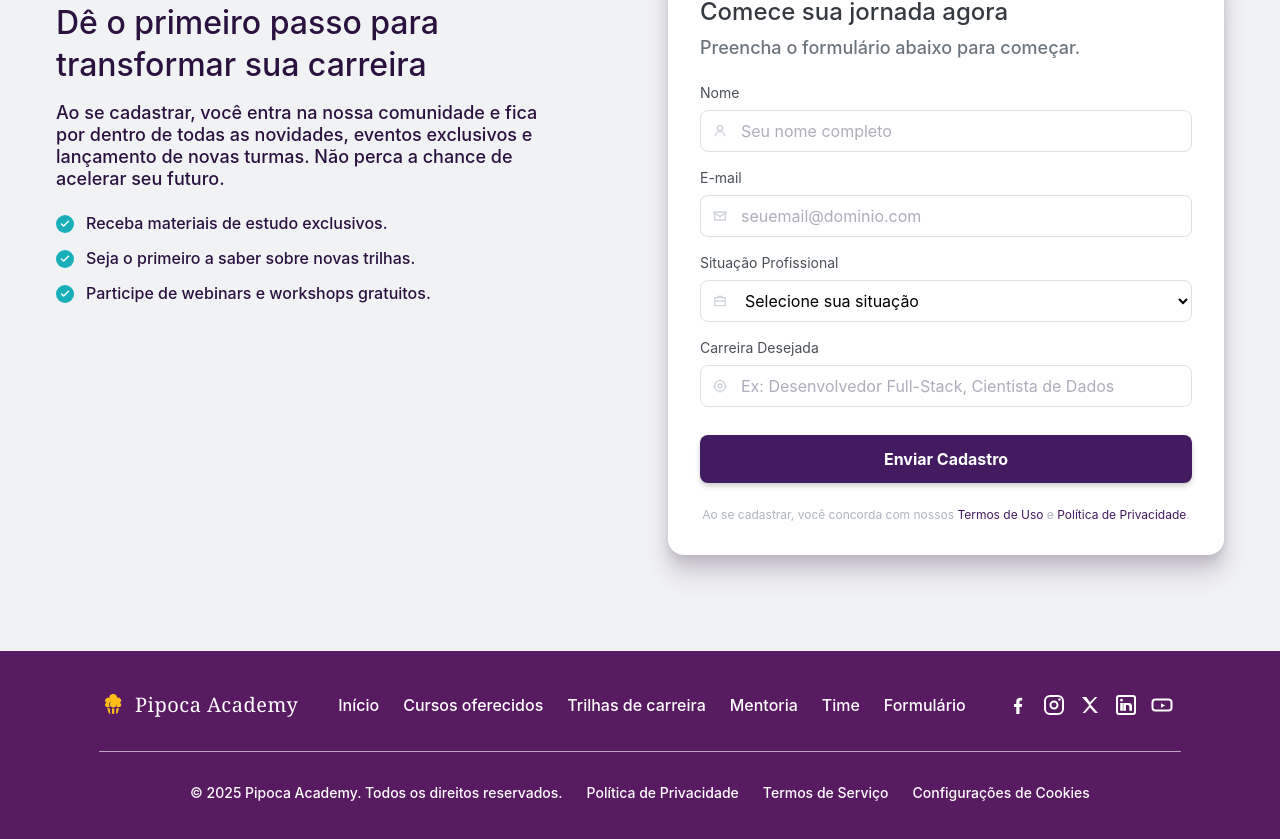
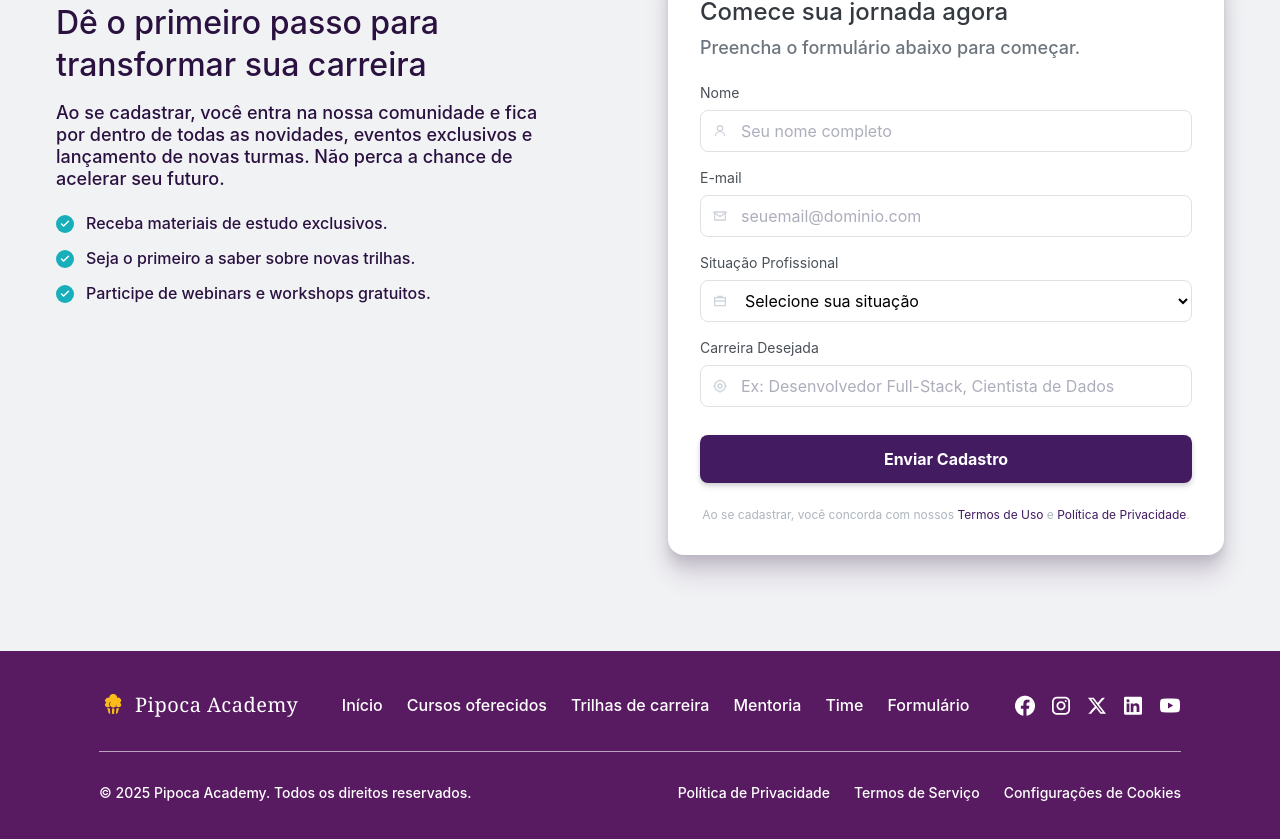
Before and after one commit to PipocaEU/home-react, a React (Vite) app: page / in a window 1280 px wide. Shown: the part 6674-7513 px from the top of the page. Built offline with nearby package versions, Linux system fonts and the light colour scheme.

Commit message:
chore:import social icons

```diff
--- a/src/components/SiteFooter.tsx
+++ b/src/components/SiteFooter.tsx
@@ -1,5 +1,10 @@
 // SiteFooter.tsx
 import React from "react";
+import instagramIcon from "../assets/instagramicon.png";
+import youtubeIcon from "../assets/youtubeicon.png";
+import linkedinIcon from "../assets/linkedinicon.png";
+import xIcon from "../assets/xicon.png";
+import facebookIcon from "../assets/facebookIcon.png";
 
 interface BrandProps {
   brandName?: string;
@@ -57,9 +62,9 @@ export default function SiteFooter({
 }: SiteFooterProps) {
   return (
     <footer className="w-full bg-[#581B61] text-white">
-      <div className="mx-auto max-w-[1130px] px-6 py-10 flex flex-col justify-between flex-wrap gap-8">
+      <div className=" mx-auto max-w-[1130px] px-6 py-10 flex flex-col  justify-between flex-wrap gap-8">
         {/* Top row */}
-        <div className="flex items-center gap-x-10 gap-y-6">
+        <div className="flex flex-col items-center sm:flex-row sm:items-center sm:justify-between gap-x-10 gap-y-6">
           <Brand brandName={brandName} logoSrc={logoSrc} />
 
           <nav
@@ -121,12 +126,12 @@ export default function SiteFooter({
         <hr className="w-full border-t border-white/60" />
 
         {/* Bottom row */}
-        <div className="flex flex-wrap items-start justify-center gap-6 text-sm font-medium leading-[17px]">
+        <div className="flex flex-col  justify-center sm:flex-row sm:items-center sm:justify-between gap-6 text-sm font-medium leading-[17px]">
           <span className="text-center">
             © 2025 Pipoca Academy. Todos os direitos reservados.
           </span>
 
-          <div className="flex flex-wrap items-center gap-6">
+          <div className="flex flex-col items-center gap-6 sm:flex-row ">
             <a
               className="hover:underline underline-offset-4"
               href={policies.privacidade}
@@ -200,79 +205,84 @@ function Brand({ brandName = "Pipoca Academy", logoSrc }: BrandProps) {
 /* Icons: minimal inline SVGs to evitar dependências */
 function FacebookIcon() {
   return (
-    <svg viewBox="0 0 24 24" className="w-6 h-6" fill="none">
-      <path
-        d="M13.5 21v-7h2.3l.4-3h-2.7V9.1c0-.9.3-1.5 1.7-1.5h1V4.9c-.3 0-1.2-.1-2.2-.1-2.2 0-3.7 1.3-3.7 3.8V11H8v3h2.3v7h3.2z"
-        fill="currentColor"
-      />
-    </svg>
+    // <svg viewBox="0 0 24 24" className="w-6 h-6" fill="none">
+    //   <path
+    //     d="M13.5 21v-7h2.3l.4-3h-2.7V9.1c0-.9.3-1.5 1.7-1.5h1V4.9c-.3 0-1.2-.1-2.2-.1-2.2 0-3.7 1.3-3.7 3.8V11H8v3h2.3v7h3.2z"
+    //     fill="currentColor"
+    //   />
+    // </svg>
+    <img src={facebookIcon} />
   );
 }
 
 function InstagramIcon() {
   return (
-    <svg viewBox="0 0 24 24" className="w-6 h-6" fill="none">
-      <rect
-        x="3"
-        y="3"
-        width="18"
-        height="18"
-        rx="5"
-        stroke="currentColor"
-        strokeWidth="2"
-      />
-      <circle cx="12" cy="12" r="3.5" stroke="currentColor" strokeWidth="2" />
-      <circle cx="17.5" cy="6.5" r="1.2" fill="currentColor" />
-    </svg>
+    // <svg viewBox="0 0 24 24" className="w-6 h-6" fill="none">
+    //   <rect
+    //     x="3"
+    //     y="3"
+    //     width="18"
+    //     height="18"
+    //     rx="5"
+    //     stroke="currentColor"
+    //     strokeWidth="2"
+    //   />
+    //   <circle cx="12" cy="12" r="3.5" stroke="currentColor" strokeWidth="2" />
+    //   <circle cx="17.5" cy="6.5" r="1.2" fill="currentColor" />
+    // </svg>
+    <img src={instagramIcon} />
   );
 }
 
 function XIcon() {
   return (
-    <svg viewBox="0 0 24 24" className="w-6 h-6" fill="none">
-      <path
-        d="M4 4l7.2 8.2L4.7 20H7l5-5.5L16.9 20H20l-7.5-8.5L19.3 4H17L12 9.2 8.2 4H4z"
-        fill="currentColor"
-      />
-    </svg>
+    // <svg viewBox="0 0 24 24" className="w-6 h-6" fill="none">
+    //   <path
+    //     d="M4 4l7.2 8.2L4.7 20H7l5-5.5L16.9 20H20l-7.5-8.5L19.3 4H17L12 9.2 8.2 4H4z"
+    //     fill="currentColor"
+    //   />
+    // </svg>
+    <img src={xIcon} />
   );
 }
 
 function LinkedinIcon() {
   return (
-    <svg viewBox="0 0 24 24" className="w-6 h-6" fill="none">
-      <rect
-        x="3"
-        y="3"
-        width="18"
-        height="18"
-        rx="2"
-        stroke="currentColor"
-        strokeWidth="2"
-      />
-      <rect x="6.2" y="10" width="2.7" height="7.7" fill="currentColor" />
-      <circle cx="7.5" cy="7.2" r="1.4" fill="currentColor" />
-      <path
-        d="M12 10h2.6a3.4 3.4 0 013.4 3.4v4.3h-2.7v-3.9c0-1.1-.7-1.9-1.8-1.9H12v5.8h-2.7V10H12z"
-        fill="currentColor"
-      />
-    </svg>
+    // <svg viewBox="0 0 24 24" className="w-6 h-6" fill="none">
+    //   <rect
+    //     x="3"
+    //     y="3"
+    //     width="18"
+    //     height="18"
+    //     rx="2"
+    //     stroke="currentColor"
+    //     strokeWidth="2"
+    //   />
+    //   <rect x="6.2" y="10" width="2.7" height="7.7" fill="currentColor" />
+    //   <circle cx="7.5" cy="7.2" r="1.4" fill="currentColor" />
+    //   <path
+    //     d="M12 10h2.6a3.4 3.4 0 013.4 3.4v4.3h-2.7v-3.9c0-1.1-.7-1.9-1.8-1.9H12v5.8h-2.7V10H12z"
+    //     fill="currentColor"
+    //   />
+    // </svg>
+    <img src={linkedinIcon} />
   );
 }
 
 function YoutubeIcon() {
   return (
-    <svg viewBox="0 0 24 24" className="w-6 h-6" fill="none">
-      <rect
-        x="2.5"
-        y="6.5"
-        width="19"
-        height="11"
-        rx="3"
-        stroke="currentColor"
-        strokeWidth="2"
-      />
-      <path d="M11 10.2l4.2 2.3L11 14.8v-4.6z" fill="currentColor" />
-    </svg>
+    // <svg viewBox="0 0 24 24" className="w-6 h-6" fill="none">
+    //   <rect
+    //     x="2.5"
+    //     y="6.5"
+    //     width="19"
+    //     height="11"
+    //     rx="3"
+    //     stroke="currentColor"
+    //     strokeWidth="2"
+    //   />
+    //   <path d="M11 10.2l4.2 2.3L11 14.8v-4.6z" fill="currentColor" />
+    // </svg>
+    <img src={youtubeIcon} />
   );
 }
```
